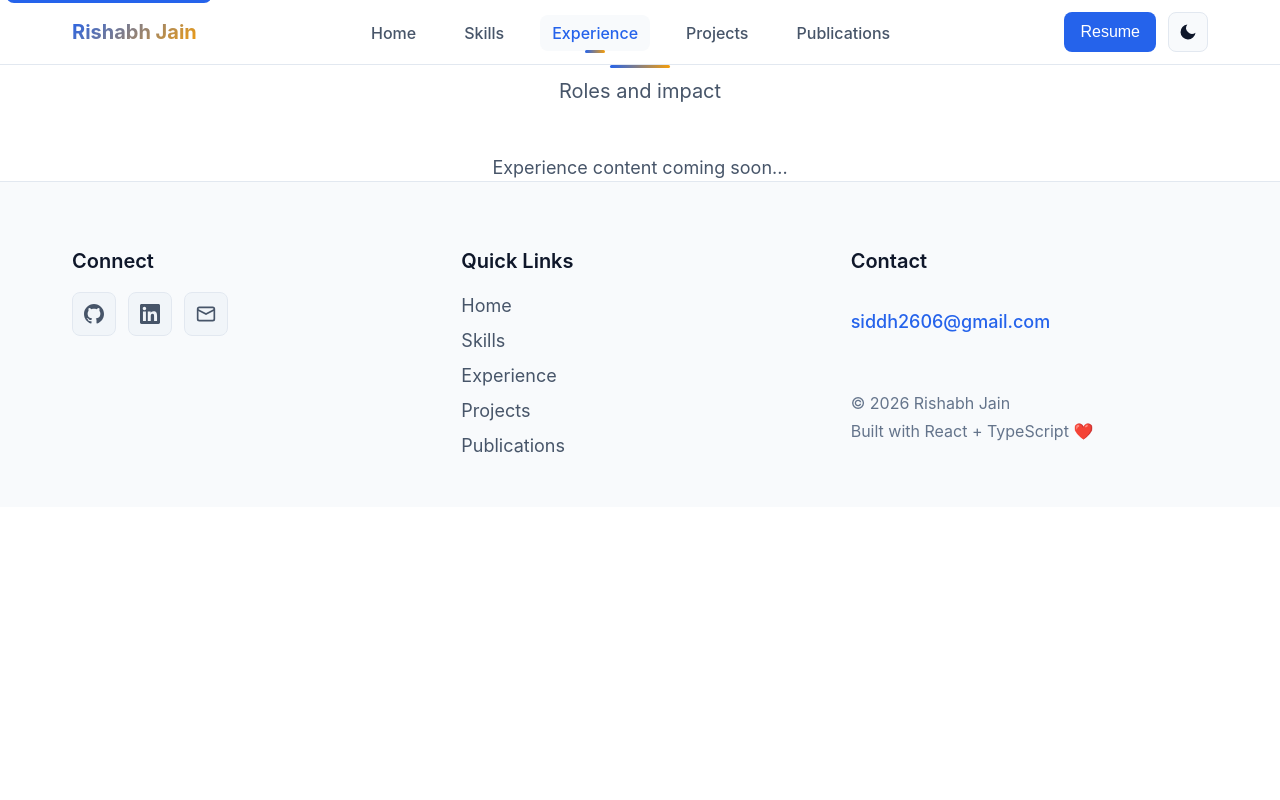
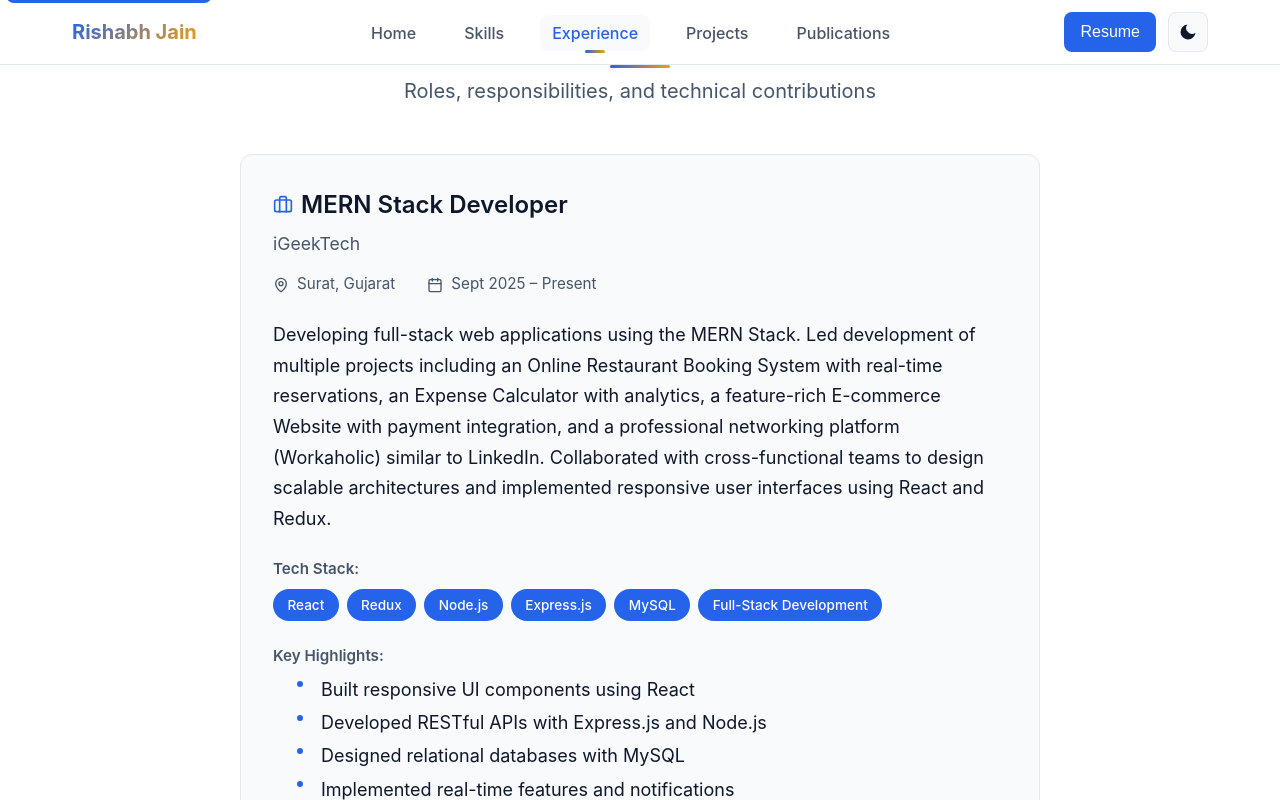
Before and after one commit to rishi14052003/RISHABH-JAIN-PERSONAL-PORTFOLIO, a React (Vite) app: page /experience in a window 1280 px wide. Shown: the top 800 px of the page. Built offline with nearby package versions, Linux system fonts and the light colour scheme.

Commit message:
-Updated Skills Section -Updated Navbar -Created Experience Section

```diff
--- a/src/components/Navbar.tsx
+++ b/src/components/Navbar.tsx
@@ -20,7 +20,6 @@ export const Navbar: React.FC<NavbarProps> = ({
   const [isScrolled, setIsScrolled] = useState(false);
 
   const currentRoute = currentPath || location.pathname;
-  const currentHash = location.hash;
 
   const navigationItems = [
     { name: 'Home', path: '/', label: 'Navigate to home section' },
--- a/src/pages/experience.tsx
+++ b/src/pages/experience.tsx
@@ -1,19 +1,150 @@
 import React from 'react';
+import { useScrollAnimation } from '../hooks/useScrollAnimation';
 import SectionHeader from '../components/SectionHeader';
+import { Briefcase, MapPin, Calendar } from 'lucide-react';
+import '../styles/Summary.css';
 
 const Experience: React.FC = () => {
+  const { ref: experienceRef, isVisible: experienceVisible } = useScrollAnimation<HTMLDivElement>({
+    threshold: 0.1,
+    triggerOnce: true,
+  });
+
+  const experiences = [
+    {
+      id: 'mern-developer-igeektech',
+      position: 'MERN Stack Developer',
+      company: 'iGeekTech',
+      location: 'Surat, Gujarat',
+      duration: 'Sept 2025 – Present',
+      description: 'Developing full-stack web applications using the MERN Stack. Led development of multiple projects including an Online Restaurant Booking System with real-time reservations, an Expense Calculator with analytics, a feature-rich E-commerce Website with payment integration, and a professional networking platform (Workaholic) similar to LinkedIn. Collaborated with cross-functional teams to design scalable architectures and implemented responsive user interfaces using React and Redux.',
+      techStack: ['React', 'Redux', 'Node.js', 'Express.js', 'MySQL', 'Full-Stack Development'],
+      highlights: [
+        'Built responsive UI components using React',
+        'Developed RESTful APIs with Express.js and Node.js',
+        'Designed relational databases with MySQL',
+        'Implemented real-time features and notifications',
+        'Optimized application performance and user experience'
+      ]
+    }
+  ];
+
   return (
     <section id="experience" className="scroll-section" aria-label="Experience">
       <div className="container">
         <SectionHeader
-          title="Experience"
-          subtitle="Roles and impact"
+          title="Professional Experience"
+          subtitle="Roles, responsibilities, and technical contributions"
           align="center"
           gradient
         />
-        <p className="text-secondary text-center">
-          Experience content coming soon...
-        </p>
+
+        <div
+          ref={experienceRef}
+          className={`experience__timeline ${experienceVisible ? 'experience__visible' : ''}`}
+          style={{ maxWidth: '800px', margin: '3rem auto' }}
+        >
+          {experiences.map((exp) => (
+            <div key={exp.id} className="experience__item" style={{
+              padding: '2rem',
+              borderRadius: '12px',
+              backgroundColor: 'var(--color-bg-secondary)',
+              backdropFilter: 'blur(10px)',
+              border: '1px solid var(--color-border)',
+              marginBottom: '2rem',
+              transition: 'all 0.3s ease',
+            }}>
+              {/* Header with Position and Company */}
+              <div style={{ marginBottom: '1rem' }}>
+                <div style={{ display: 'flex', alignItems: 'center', gap: '0.5rem', marginBottom: '0.5rem' }}>
+                  <Briefcase size={20} style={{ color: 'var(--color-primary)' }} />
+                  <h3 style={{ margin: 0, fontSize: '1.5rem', fontWeight: '600', color: 'var(--color-text-primary)' }}>
+                    {exp.position}
+                  </h3>
+                </div>
+                <p style={{ margin: '0.25rem 0', fontSize: '1.1rem', color: 'var(--color-text-secondary)' }}>
+                  {exp.company}
+                </p>
+              </div>
+
+              {/* Location and Duration */}
+              <div style={{ display: 'flex', gap: '2rem', flexWrap: 'wrap', marginBottom: '1.5rem', fontSize: '0.95rem' }}>
+                <div style={{ display: 'flex', alignItems: 'center', gap: '0.5rem', color: 'var(--color-text-secondary)' }}>
+                  <MapPin size={16} />
+                  {exp.location}
+                </div>
+                <div style={{ display: 'flex', alignItems: 'center', gap: '0.5rem', color: 'var(--color-text-secondary)' }}>
+                  <Calendar size={16} />
+                  {exp.duration}
+                </div>
+              </div>
+
+              {/* Description */}
+              <p style={{ lineHeight: '1.7', marginBottom: '1.5rem', color: 'var(--color-text-primary)' }}>
+                {exp.description}
+              </p>
+
+              {/* Tech Stack */}
+              <div style={{ marginBottom: '1.5rem' }}>
+                <p style={{ margin: '0.5rem 0', fontSize: '0.95rem', fontWeight: '600', color: 'var(--color-text-secondary)' }}>
+                  Tech Stack:
+                </p>
+                <div style={{ display: 'flex', gap: '0.5rem', flexWrap: 'wrap' }}>
+                  {exp.techStack.map((tech) => (
+                    <span
+                      key={tech}
+                      style={{
+                        padding: '0.35rem 0.9rem',
+                        backgroundColor: 'var(--color-primary)',
+                        color: 'var(--color-text-inverse)',
+                        borderRadius: '20px',
+                        fontSize: '0.85rem',
+                        fontWeight: '500',
+                      }}
+                    >
+                      {tech}
+                    </span>
+                  ))}
+                </div>
+              </div>
+
+              {/* Key Highlights */}
+              <div>
+                <p style={{ margin: '0.5rem 0', fontSize: '0.95rem', fontWeight: '600', color: 'var(--color-text-secondary)' }}>
+                  Key Highlights:
+                </p>
+                <ul style={{
+                  margin: '0.5rem 0',
+                  paddingLeft: '1.5rem',
+                  listStyle: 'none',
+                }}>
+                  {exp.highlights.map((highlight, idx) => (
+                    <li
+                      key={idx}
+                      style={{
+                        margin: '0.4rem 0',
+                        paddingLeft: '1.5rem',
+                        position: 'relative',
+                        color: 'var(--color-text-primary)',
+                      }}
+                    >
+                      <span style={{
+                        position: 'absolute',
+                        left: 0,
+                        top: '0.35rem',
+                        width: '6px',
+                        height: '6px',
+                        backgroundColor: 'var(--color-primary)',
+                        borderRadius: '50%',
+                      }} />
+                      {highlight}
+                    </li>
+                  ))}
+                </ul>
+              </div>
+            </div>
+          ))}
+        </div>
       </div>
     </section>
   );
--- a/src/pages/skills.tsx
+++ b/src/pages/skills.tsx
@@ -32,6 +32,10 @@ import {
   Network as NetworkingIcon,
   HardDrive as DBMSIcon,
   Database as MySQLIcon,
+  Zap as WebflowIcon,
+  Cpu as GolangIcon,
+  ArrowRightLeft as RestAPIIcon,
+  Settings as CompilerIcon,
 } from 'lucide-react';
 import '../styles/Skills.css';
 
@@ -86,6 +90,20 @@ const Skills: React.FC = () => {
       proficiency: 0,
       icon: <NodejsIcon size={16} />,
       projectsUsed: ['API Development', 'Server-side Logic', 'Middleware'],
+    },
+    {
+      name: 'Golang',
+      category: 'Backend Development',
+      proficiency: 0,
+      icon: <GolangIcon size={16} />,
+      projectsUsed: ['Scalable Applications', 'Concurrent Systems', 'Backend Services'],
+    },
+    {
+      name: 'REST APIs',
+      category: 'Backend Development',
+      proficiency: 0,
+      icon: <RestAPIIcon size={16} />,
+      projectsUsed: ['API Design', 'Data Integration', 'Service Communication'],
     },
 
     // Programming Languages
@@ -155,6 +173,13 @@ const Skills: React.FC = () => {
       proficiency: 0,
       icon: <WixIcon size={16} />,
       projectsUsed: ['Website Development', 'E-commerce Solutions', 'Client Projects'],
+    },
+    {
+      name: 'Webflow',
+      category: 'Automation & Low-Code',
+      proficiency: 0,
+      icon: <WebflowIcon size={16} />,
+      projectsUsed: ['Website Design', 'Responsive Development', 'Interactive Sites'],
     },
 
     // Machine Learning
@@ -248,6 +273,13 @@ const Skills: React.FC = () => {
       icon: <DBMSIcon size={16} />,
       projectsUsed: ['Database Design', 'Query Optimization', 'Transaction Management'],
     },
+    {
+      name: 'Compiler Design',
+      category: 'Core Computer Science',
+      proficiency: 0,
+      icon: <CompilerIcon size={16} />,
+      projectsUsed: ['Language Processing', 'Code Compilation', 'Syntax Analysis'],
+    },
 
     // DevOps & Deployment
     {
--- a/src/styles/SkillCard.css
+++ b/src/styles/SkillCard.css
@@ -98,8 +98,7 @@
   display: flex;
   align-items: center;
   justify-content: center;
-  color: white;
-  filter: brightness(0) invert(1);
+  color: var(--color-primary);
 }
 
 .skill-card__proficiency {
--- a/src/styles/Summary.css
+++ b/src/styles/Summary.css
@@ -13,7 +13,7 @@
   position: relative;
   overflow: hidden;
   background: linear-gradient(135deg, var(--color-primary) 0%, var(--color-secondary) 100%);
-  color: var(--color-white);
+  color: #ffffff;
   padding: var(--space-8) 0;
 }
 
@@ -30,7 +30,7 @@
   font-size: var(--font-size-4xl);
   font-weight: var(--font-weight-bold);
   margin-bottom: var(--space-6);
-  color: var(--color-white);
+  color: #ffffff;
   line-height: 1.2;
 }
 
@@ -42,7 +42,7 @@
 .summary__hero-role {
   font-size: var(--font-size-2xl);
   margin-bottom: var(--space-8);
-  color: var(--color-white);
+  color: #ffffff;
   line-height: 1.4;
 }
 
@@ -70,7 +70,7 @@
   max-width: 600px;
   margin: 0 auto var(--space-10);
   line-height: 1.7;
-  color: var(--color-white);
+  color: #ffffff;
   opacity: 0.9;
 }
 
```
Also changed, not shown: src/pages/summary.tsx (line endings or trailing spaces).
